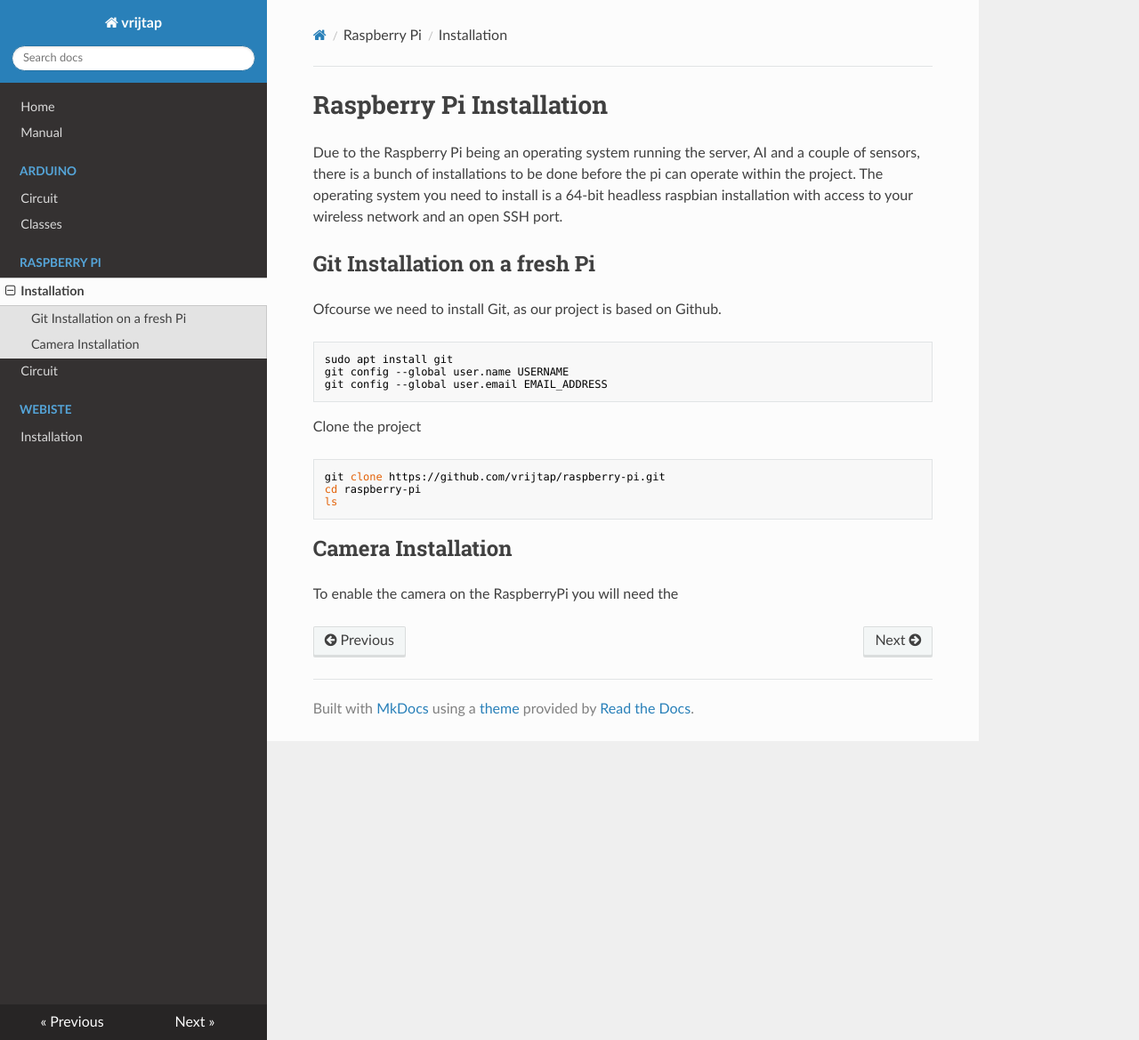
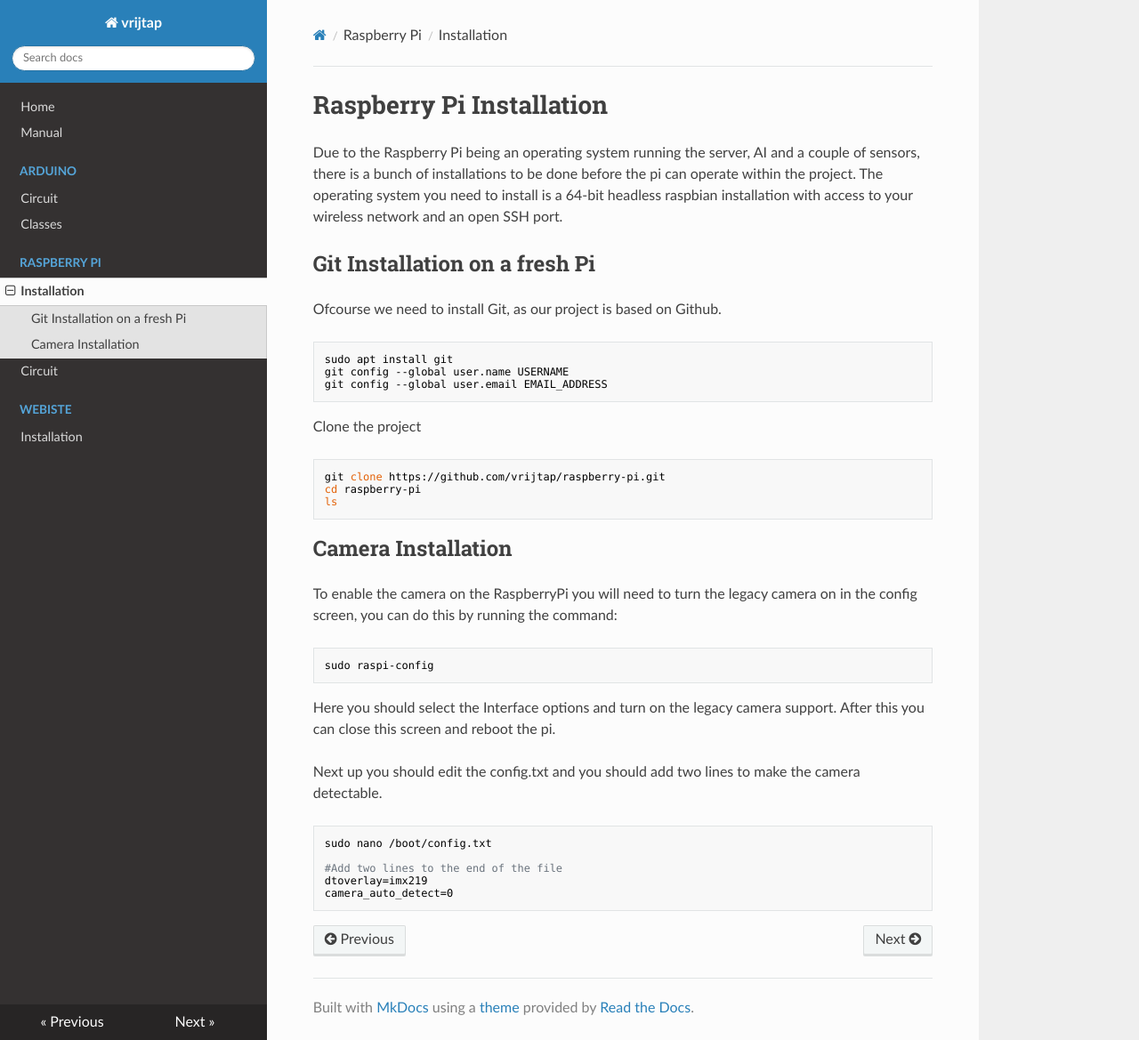
Before and after one commit to vrijtap/documentation, an MkDocs documentation site: the page built from docs/raspberry-pi/installation.md, in a window 1280 px wide and 1169 px high. Shown: the whole window at 89% size. Built offline with MkDocs 1.6.1, drawn with Linux system fonts in a browser that asks for light colours; nearby versions of some CDN libraries; a script that is not in the unit is left out.

Commit message:
added lines to camera installation

````diff
--- a/docs/raspberry-pi/installation.md
+++ b/docs/raspberry-pi/installation.md
@@ -23,4 +23,20 @@ ls
 
 ## Camera Installation
 
-To enable the camera on the RaspberryPi you will need the
+To enable the camera on the RaspberryPi you will need to turn the legacy camera on in the config screen, you can do this by running the command:
+```bash
+sudo raspi-config
+```
+
+Here you should select the Interface options and turn on the legacy camera support. After this you can close this screen and reboot the pi.
+
+
+Next up you should edit the config.txt and you should add two lines to make the camera detectable.
+
+```bash
+sudo nano /boot/config.txt
+
+#Add two lines to the end of the file
+dtoverlay=imx219
+camera_auto_detect=0
+```
````
